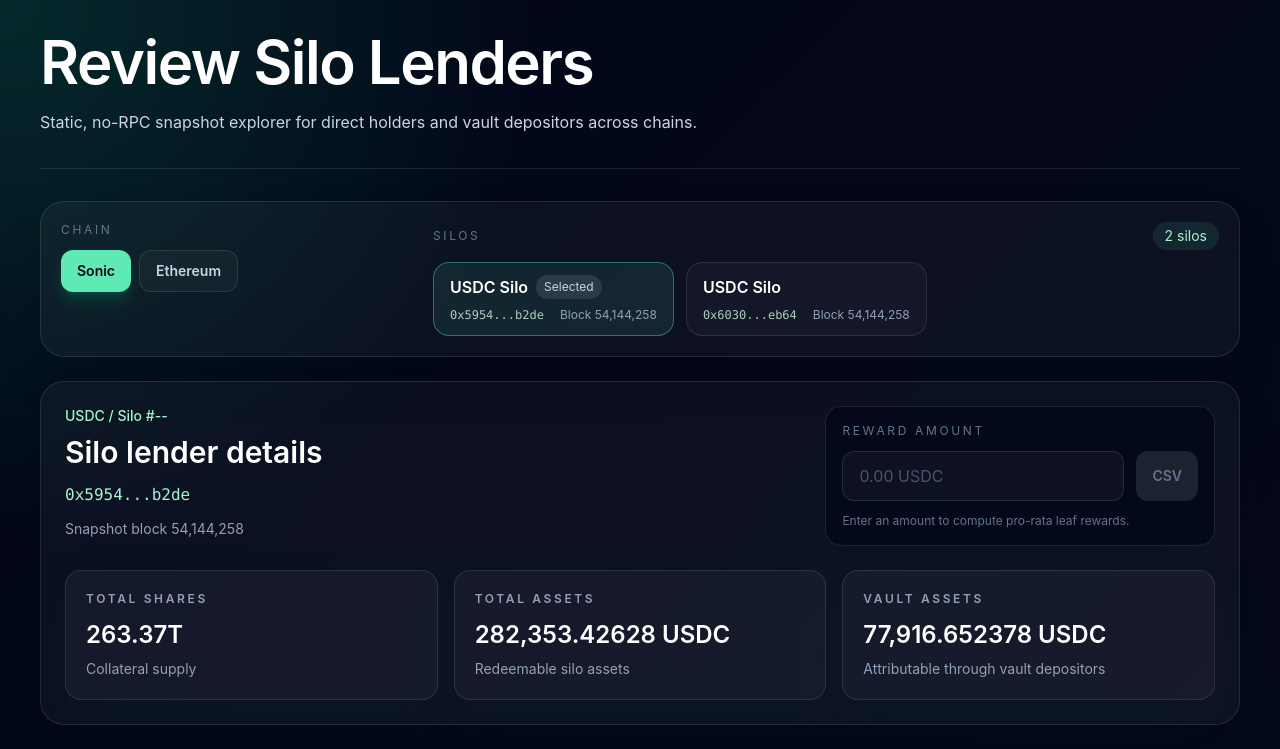
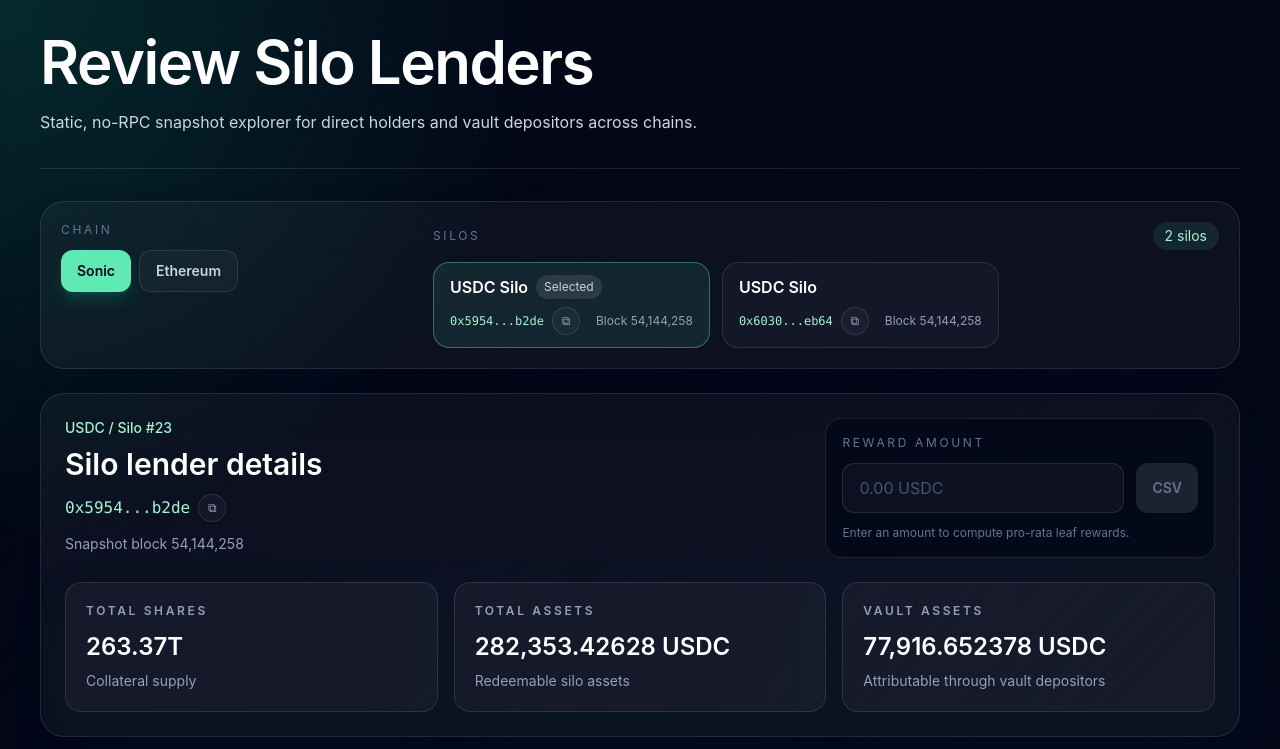
Before and after one commit to silo-finance/lenders-snapshot, a React (Vite) app: page / in a window 1280 px wide. Shown: the top 749 px of the page. Built offline with nearby package versions, Linux system fonts and the light colour scheme.

Commit message:
Add address copy controls and silo ids
Co-authored-by: DZariusz <DZariusz@users.noreply.github.com>

```diff
--- a/src/App.tsx
+++ b/src/App.tsx
@@ -63,17 +63,65 @@ function EmptyState({ message }: { message: string }) {
   );
 }
 
+function copyAddress(address: string) {
+  if (navigator.clipboard?.writeText) {
+    return navigator.clipboard.writeText(address);
+  }
+
+  const textarea = document.createElement("textarea");
+  textarea.value = address;
+  textarea.style.position = "fixed";
+  textarea.style.opacity = "0";
+  document.body.appendChild(textarea);
+  textarea.focus();
+  textarea.select();
+  document.execCommand("copy");
+  document.body.removeChild(textarea);
+  return Promise.resolve();
+}
+
+function CopyAddressButton({ address }: { address: string }) {
+  const [copied, setCopied] = useState(false);
+
+  return (
+    <button
+      className={`inline-flex h-7 w-7 items-center justify-center rounded-full border text-xs transition ${
+        copied
+          ? "border-emerald-300/60 bg-emerald-300/20 text-emerald-100"
+          : "border-white/10 bg-white/[0.03] text-slate-400 hover:border-emerald-300/40 hover:text-emerald-200"
+      }`}
+      title={copied ? "Address copied" : "Copy address"}
+      type="button"
+      onClick={(event) => {
+        event.preventDefault();
+        event.stopPropagation();
+        void copyAddress(address).then(() => {
+          setCopied(true);
+          window.setTimeout(() => setCopied(false), 1200);
+        });
+      }}
+    >
+      <span aria-hidden="true">{copied ? "✓" : "⧉"}</span>
+      <span className="sr-only">{copied ? "Address copied" : "Copy address"}</span>
+    </button>
+  );
+}
+
 function AddressLink({ chain, address }: { chain: string; address: string }) {
   return (
+    <span className="inline-flex min-w-0 items-center gap-2">
       <a
         className="font-mono text-emerald-200 transition hover:text-emerald-100"
         href={explorerAddressUrl(chain, address)}
         rel="noreferrer"
         target="_blank"
         title={address}
+        onClick={(event) => event.stopPropagation()}
       >
         {shortAddress(address)}
       </a>
+      <CopyAddressButton address={address} />
+    </span>
   );
 }
 
@@ -618,19 +666,29 @@ export default function App() {
                     </div>
                   ) : (
                     selectedChain.silos.map((silo) => (
-                      <button
+                      <div
                         key={silo.address}
                         className={`min-w-0 rounded-2xl border px-4 py-3 text-left transition ${
                           selectedSilo?.address === silo.address
                             ? "border-emerald-300/40 bg-emerald-300/10"
                             : "border-white/10 bg-white/[0.03] hover:bg-white/[0.06]"
                         }`}
-                        type="button"
+                        role="button"
+                        tabIndex={0}
                         onClick={() => {
                           setSelectedSiloAddress(silo.address);
                           setDirectExpanded(true);
                           setExpandedVaults({});
                           setRewardInput("");
+                        }}
+                        onKeyDown={(event) => {
+                          if (event.key === "Enter" || event.key === " ") {
+                            event.preventDefault();
+                            setSelectedSiloAddress(silo.address);
+                            setDirectExpanded(true);
+                            setExpandedVaults({});
+                            setRewardInput("");
+                          }
                         }}
                       >
                         <div className="flex min-w-0 items-center gap-2">
@@ -641,11 +699,11 @@ export default function App() {
                             </span>
                           ) : null}
                         </div>
-                        <div className="mt-2 flex flex-wrap gap-x-4 gap-y-1 text-xs text-slate-400">
-                          <span className="font-mono text-emerald-100/80">{shortAddress(silo.address)}</span>
+                        <div className="mt-2 flex flex-wrap items-center gap-x-4 gap-y-1 text-xs text-slate-400">
+                          <AddressLink address={silo.address} chain={selectedChain.chain} />
                           <span>Block {new Intl.NumberFormat("en-US").format(silo.snapshotBlock)}</span>
                         </div>
-                      </button>
+                      </div>
                     ))
                   )}
                 </div>
--- a/src/styles.css
+++ b/src/styles.css
@@ -10,3 +10,14 @@ body {
   margin: 0;
   min-width: 320px;
 }
+
+button:not(:disabled),
+a,
+[role="button"],
+summary {
+  cursor: pointer;
+}
+
+button:disabled {
+  cursor: not-allowed;
+}
```
Also changed, not shown: scripts/lender-snapshot/distribution_snapshot.json. Lines whose indentation alone changed are shown as unchanged.
